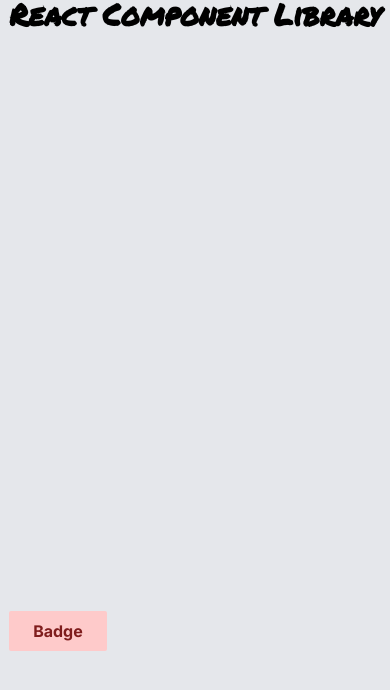
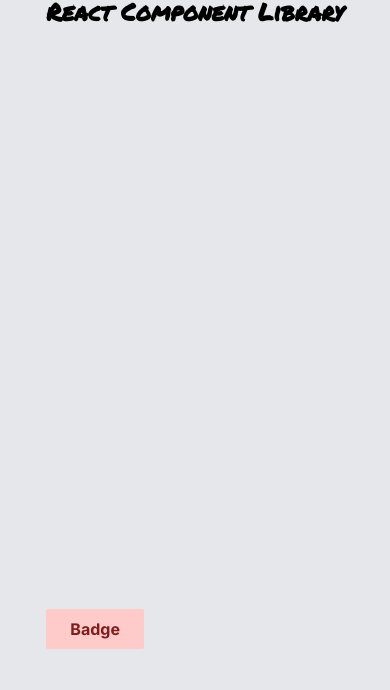
Before and after one commit to XenoMee/react-component-library, a React (Vite) app: page / in a window 390 px wide. Shown: the top 690 px of the page. Built offline with nearby package versions, Linux system fonts and the light colour scheme.

Commit message:
adjust font size classes for large screen in headings classes

```diff
--- a/tailwind.config.js
+++ b/tailwind.config.js
@@ -15,11 +15,11 @@
       addBase({}),
         addComponents({
           '.h1': {
-            '@apply font-marker text-3xl sm:text-5xl xl:text-7xl font-bold leading-none': {},
+            '@apply font-marker text-2xl sm:text-3xl md:text-5xl xl:text-7xl font-bold leading-none': {},
           },
 
           '.h2': {
-            '@apply font-marker text-lg sm:text-xl xl:text-2xl font-bold leading-tight': {},
+            '@apply font-marker text-xl sm:text-2xl md:text-3xl font-bold leading-tight': {},
           },
 
           '.badge': {
```
